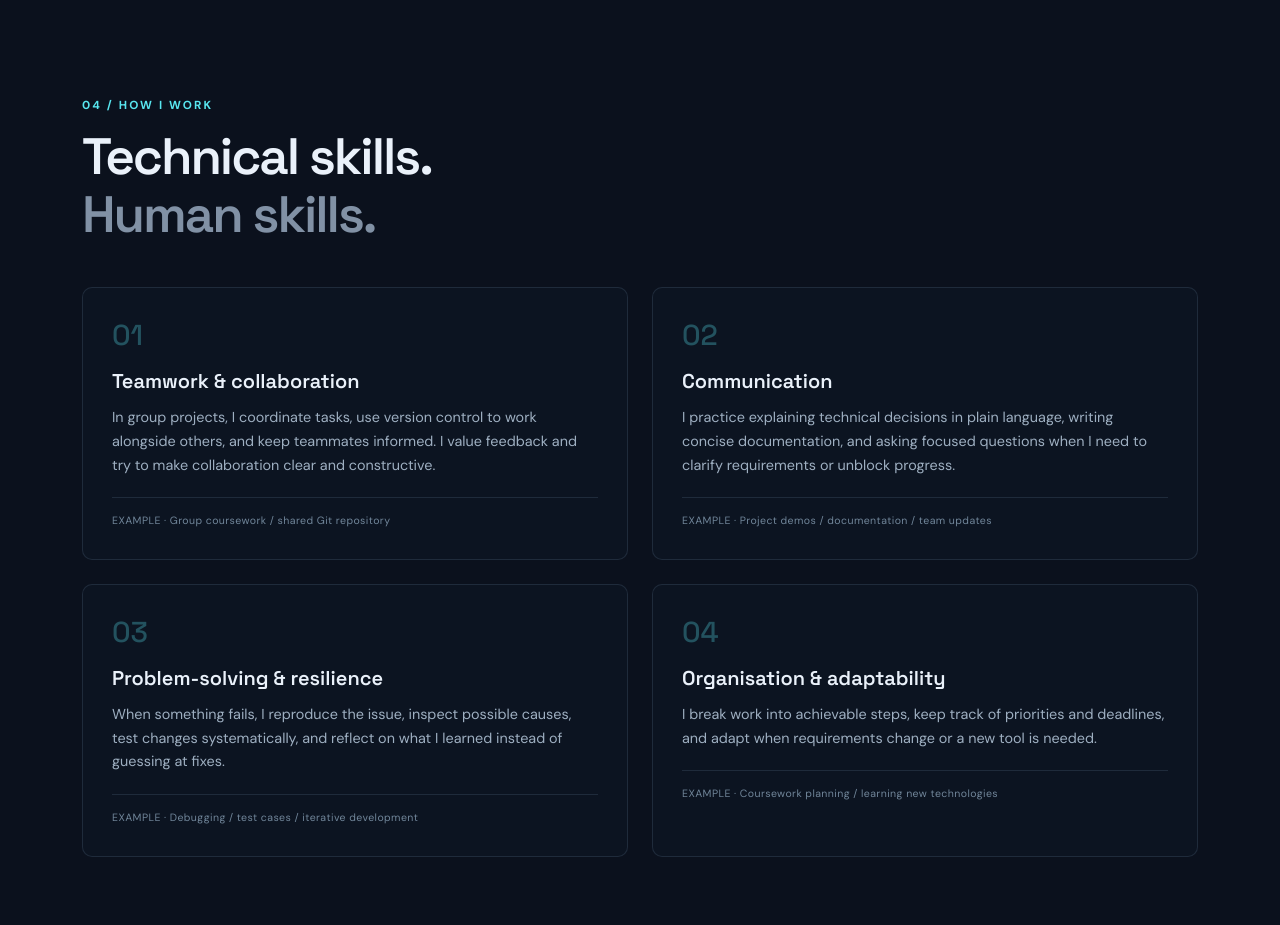
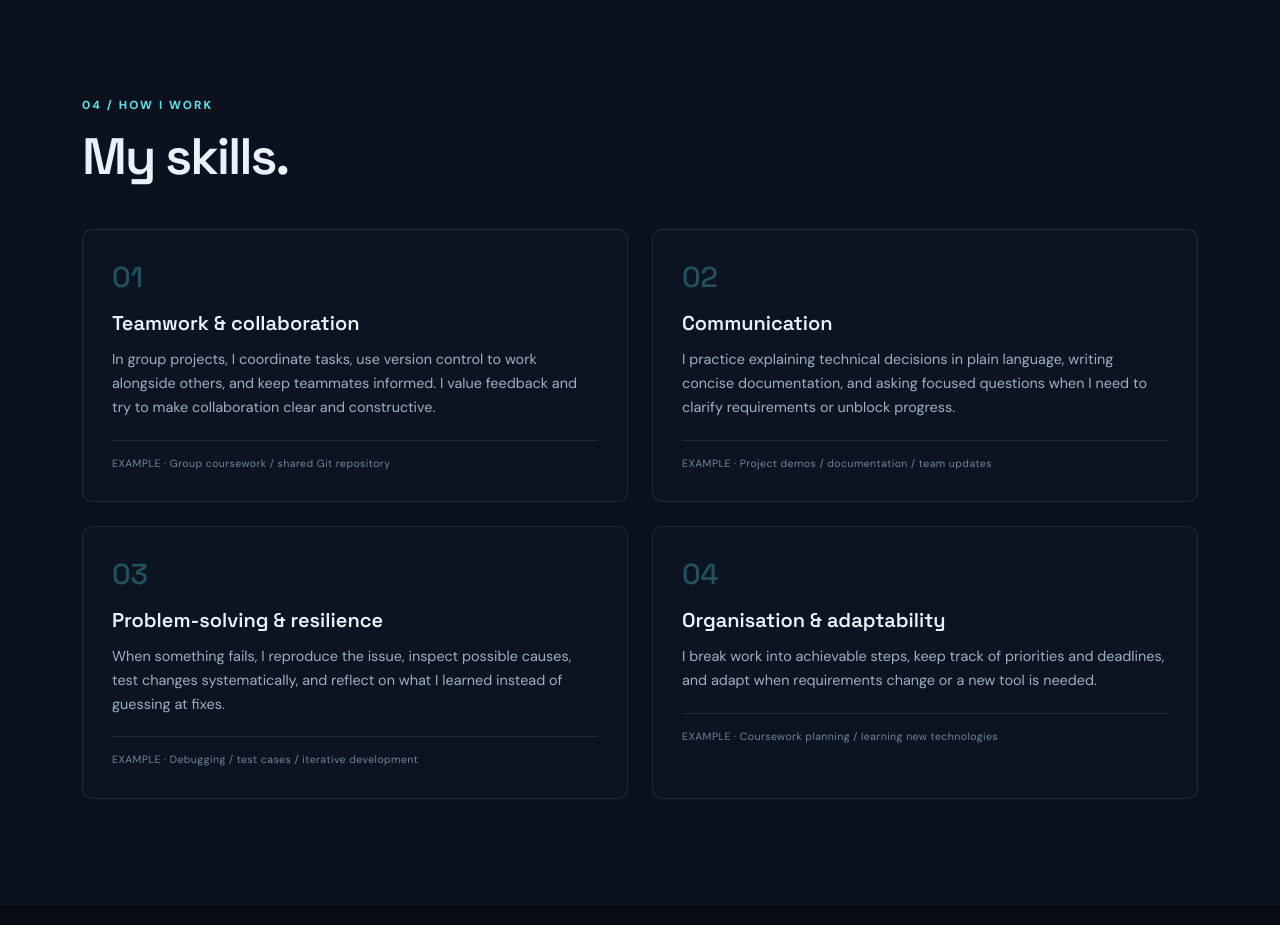
Before and after one commit to Monoculous/monoculous.github.io, a plain HTML site: page index.html in a window 1280 px wide. Shown: the part 3620-4545 px from the top of the page. Drawn offline with nearby package versions, Linux system fonts and the light colour scheme.

Commit message:
personalisation

```diff
--- a/index.html
+++ b/index.html
@@ -165,7 +165,7 @@
 
     <section class="section-block section-alt" id="experience">
       <div class="container">
-        <div class="section-heading"><p class="eyebrow">04 / HOW I WORK</p><h2>Technical skills.<br><span class="muted-heading">Human skills.</span></h2></div>
+        <div class="section-heading"><p class="eyebrow">04 / HOW I WORK</p><h2>My skills.<br></h2></div>
         <div class="row g-4">
           <div class="col-md-6"><div class="transfer-card"><div class="transfer-number">01</div><h3>Teamwork & collaboration</h3><p>In group projects, I coordinate tasks, use version control to work alongside others, and keep teammates informed. I value feedback and try to make collaboration clear and constructive.</p><span class="transfer-example">EXAMPLE · Group coursework / shared Git repository</span></div></div>
           <div class="col-md-6"><div class="transfer-card"><div class="transfer-number">02</div><h3>Communication</h3><p>I practice explaining technical decisions in plain language, writing concise documentation, and asking focused questions when I need to clarify requirements or unblock progress.</p><span class="transfer-example">EXAMPLE · Project demos / documentation / team updates</span></div></div>
```
